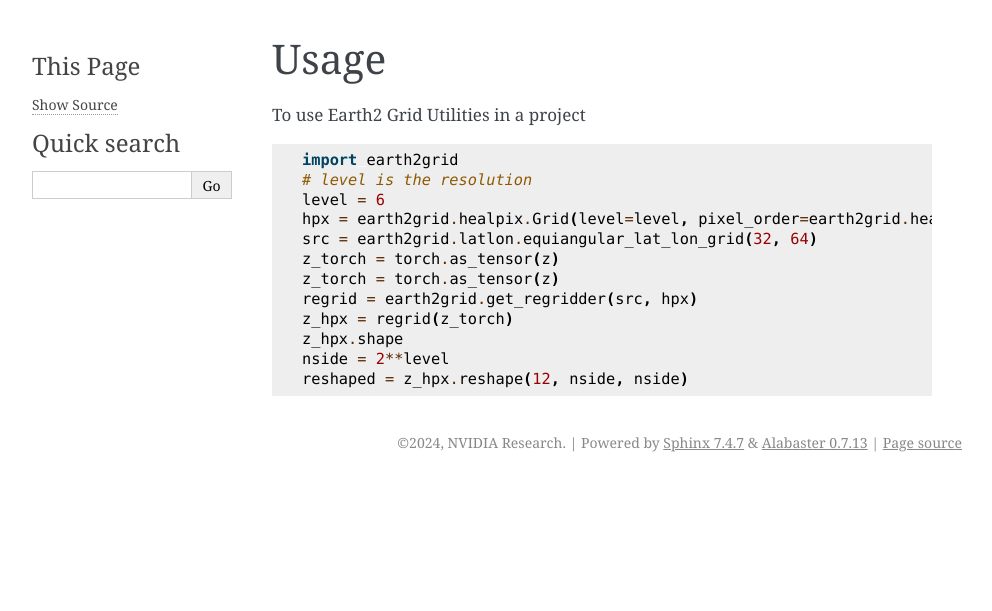
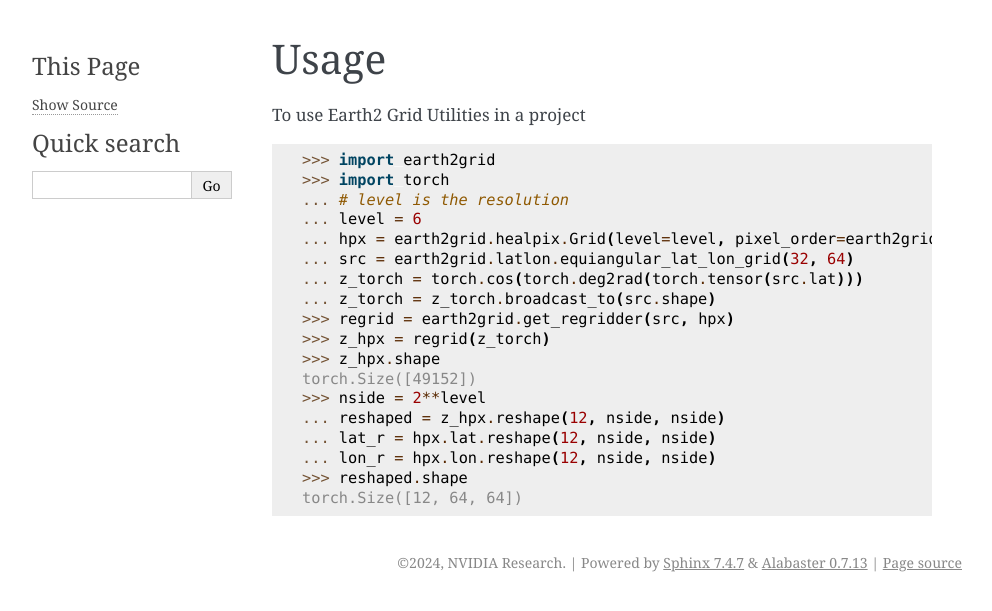
Before and after one commit to NVlabs/earth2grid, a Sphinx documentation site: the page built from docs/usage.md, in a window 1280 px wide. Shown: the top 611 px of the page, without its empty margins (148-1140 px from the left). Built offline with Sphinx 7.4.7, drawn with Linux system fonts in a browser that asks for light colours; pages that are not in the unit, such as notebooks, are missing from menus.

````diff
--- a/docs/usage.md
+++ b/docs/usage.md
@@ -3,16 +3,22 @@
 To use Earth2 Grid Utilities in a project
 
 ```
-import earth2grid
-# level is the resolution
-level = 6
-hpx = earth2grid.healpix.Grid(level=level, pixel_order=earth2grid.healpix.PixelOrder.XY)
-src = earth2grid.latlon.equiangular_lat_lon_grid(32, 64)
-z_torch = torch.as_tensor(z)
-z_torch = torch.as_tensor(z)
-regrid = earth2grid.get_regridder(src, hpx)
-z_hpx = regrid(z_torch)
-z_hpx.shape
-nside = 2**level
-reshaped = z_hpx.reshape(12, nside, nside)
+>>> import earth2grid
+>>> import torch
+... # level is the resolution
+... level = 6
+... hpx = earth2grid.healpix.Grid(level=level, pixel_order=earth2grid.healpix.XY())
+... src = earth2grid.latlon.equiangular_lat_lon_grid(32, 64)
+... z_torch = torch.cos(torch.deg2rad(torch.tensor(src.lat)))
+... z_torch = z_torch.broadcast_to(src.shape)
+>>> regrid = earth2grid.get_regridder(src, hpx)
+>>> z_hpx = regrid(z_torch)
+>>> z_hpx.shape
+torch.Size([49152])
+>>> nside = 2**level
+... reshaped = z_hpx.reshape(12, nside, nside)
+... lat_r = hpx.lat.reshape(12, nside, nside)
+... lon_r = hpx.lon.reshape(12, nside, nside)
+>>> reshaped.shape
+torch.Size([12, 64, 64])
 ```
````
Also changed, not shown: README.md (+4 -3 lines).
